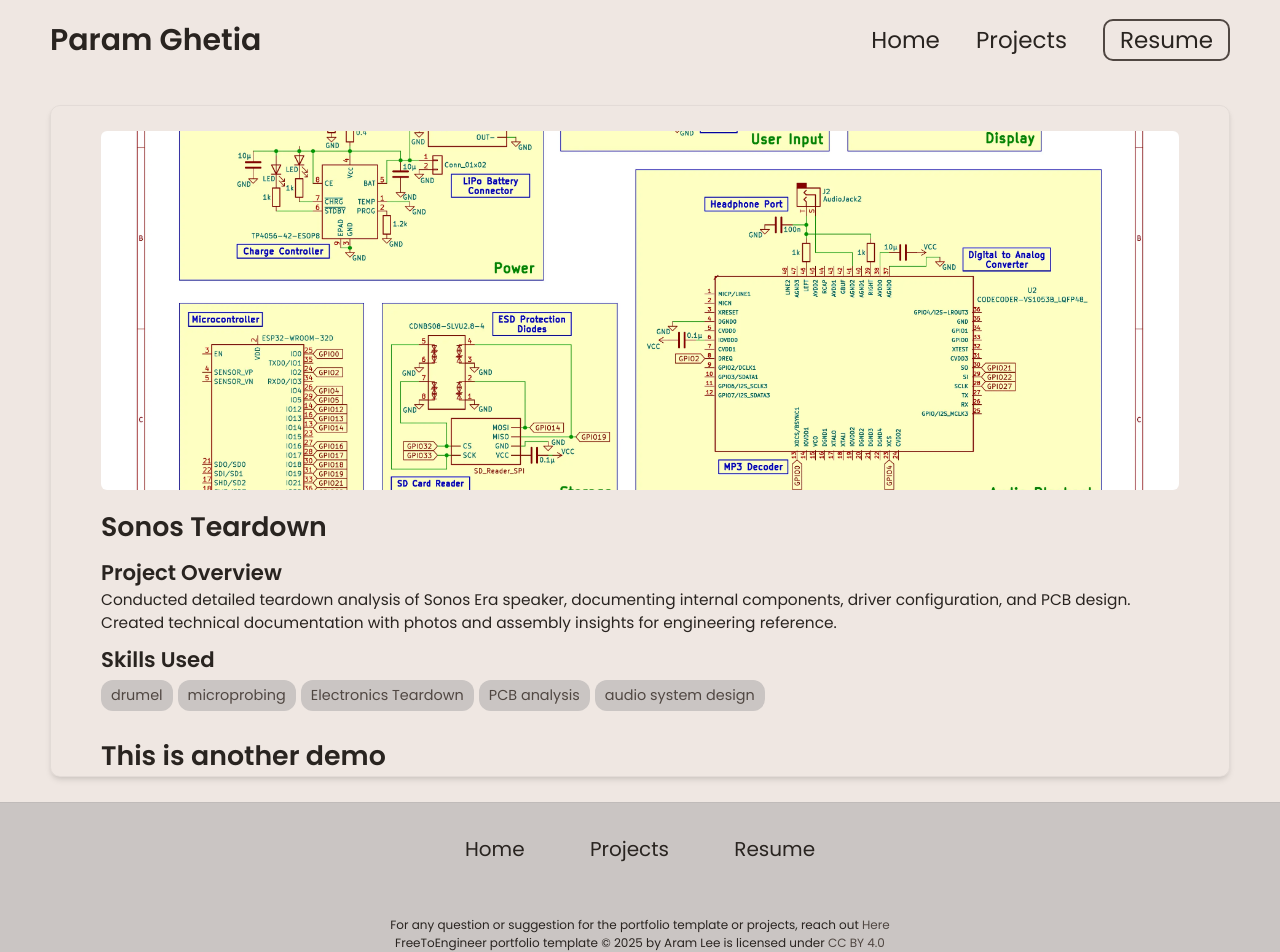
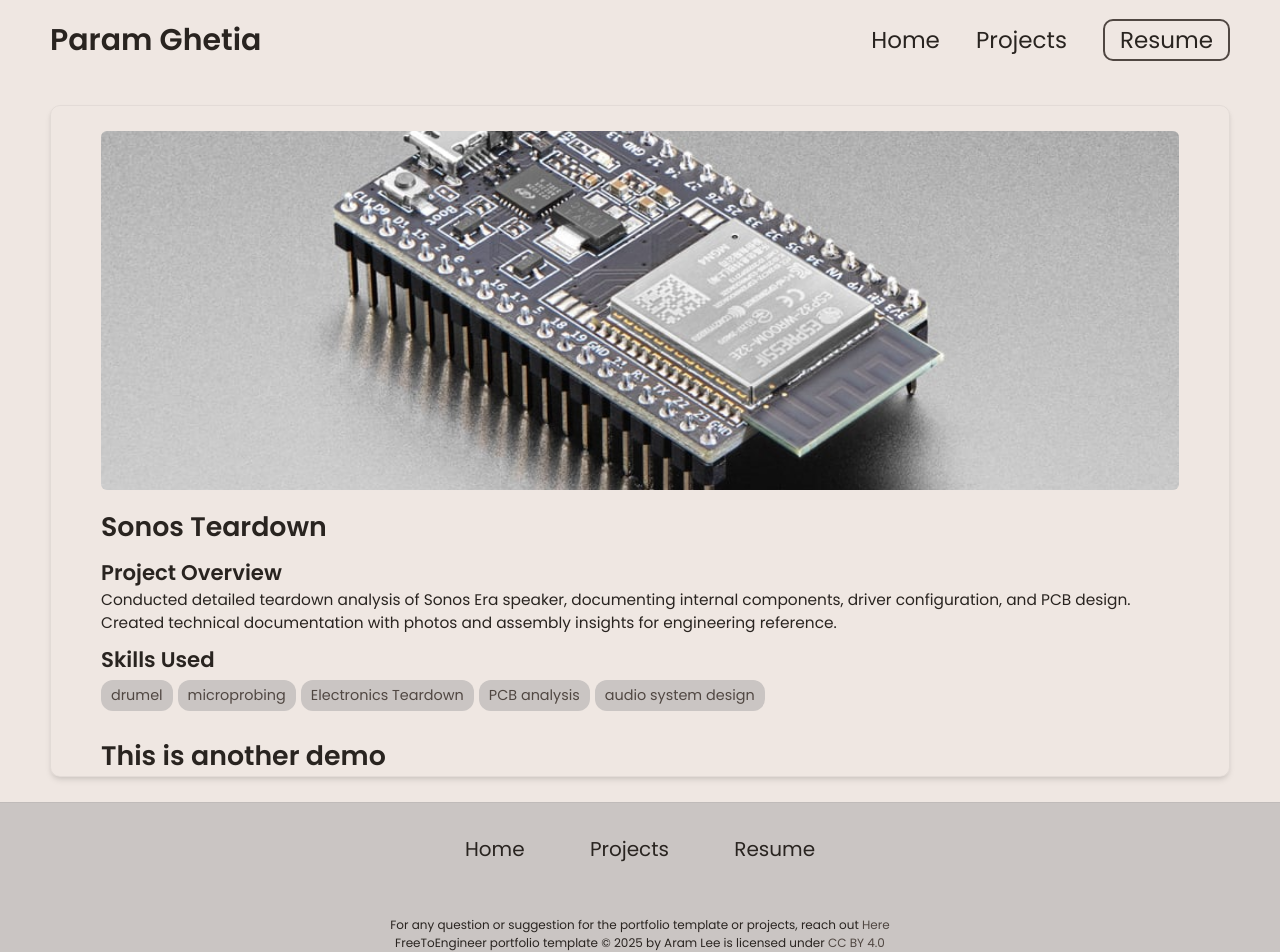
Before and after one commit to ParamGhetia/ParamGhetia.github.io, a Jekyll site: the page built from _projects/sonos-teardown/index.md, in a window 1280 px wide. Built offline with Jekyll 4.4.1, drawn with Linux system fonts in a browser that asks for light colours.

Commit message:
Update index.md

```diff
--- a/_projects/sonos-teardown/index.md
+++ b/_projects/sonos-teardown/index.md
@@ -9,7 +9,7 @@ skills:
   - PCB analysis
   - audio system design
 
-main-image: /mpschematic.webp
+main-image: /3269-04.jpg
 ---
 
 # This is another demo
```
